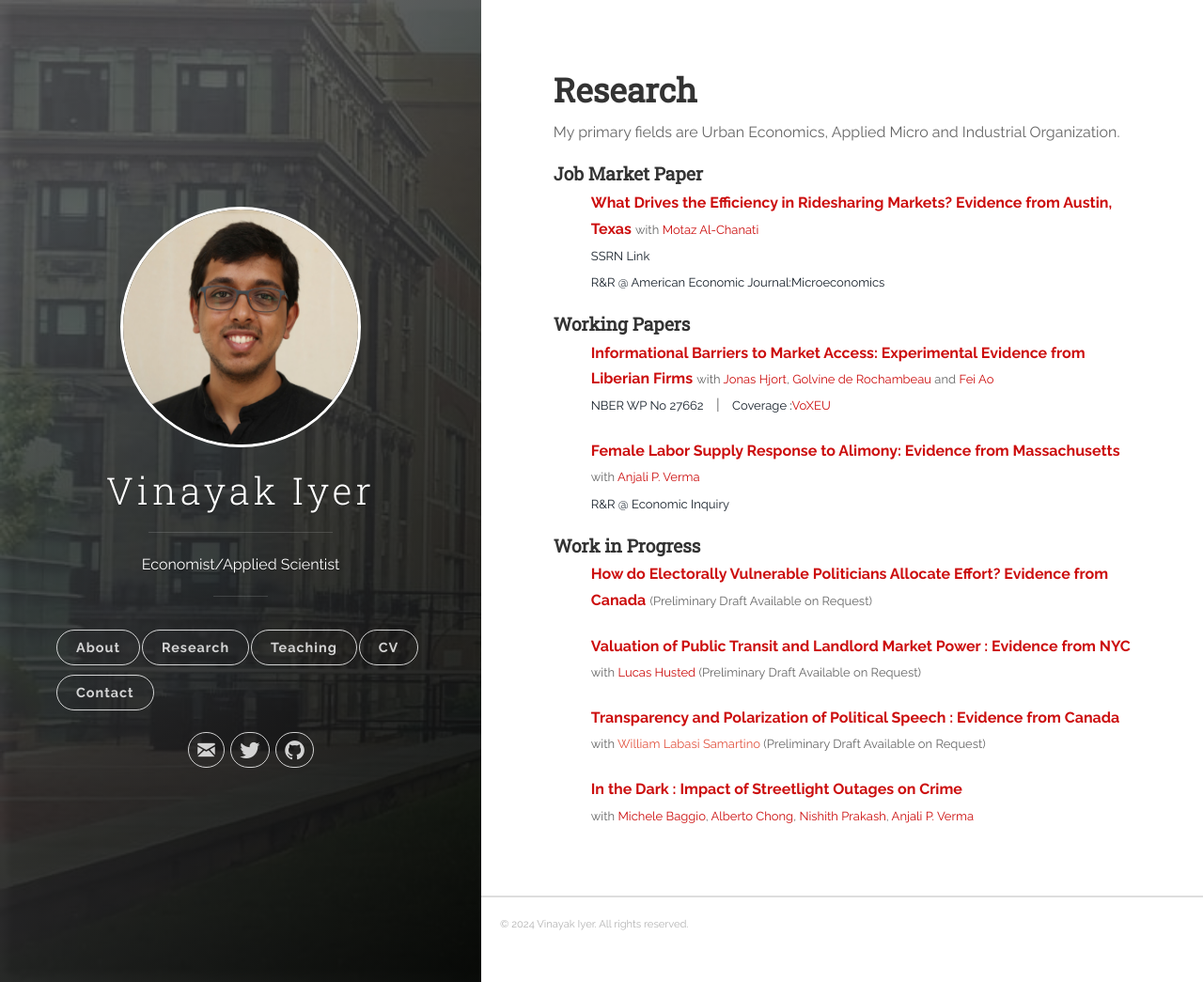
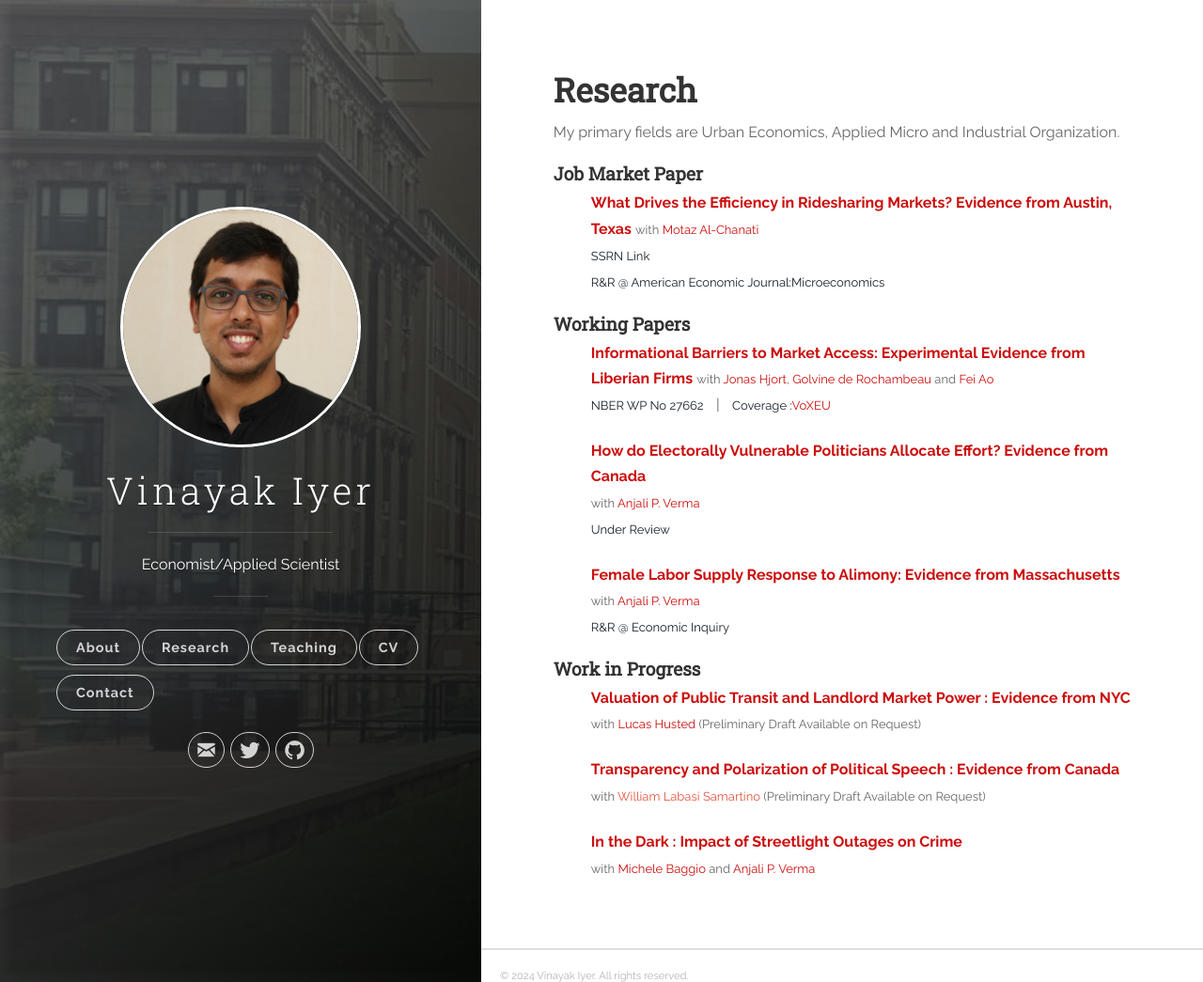
Before and after one commit to vinayakiyer/vinayakiyer.github.io, a Jekyll site: the page built from _posts/2018-06-13-research.markdown, in a window 1280 px wide and 1045 px high. Shown: the whole window at 94% size. Built offline with Jekyll 4.4.1, drawn with Linux system fonts in a browser that asks for light colours.

Commit message:
Update 2018-06-13-research.markdown

```diff
--- a/_posts/2018-06-13-research.markdown
+++ b/_posts/2018-06-13-research.markdown
@@ -31,6 +31,11 @@ tags: [jekyll]
 </ul>
 
 <ul>
+<p><b><font size="3"><span style="color:#505050;"><strong><a href="{{ site.baseurl }}/files/How do Electorally Vulnerable Politicians Allocate Effort.pdf" style="color:#cc0e0e;" target="_blank">How do Electorally Vulnerable Politicians Allocate Effort? Evidence from Canada</a></strong></span></font><br/>
+<font size="2">with <a href="https://anjalipverma.github.io/" style="color:#cc0e0e;" target="_blank">Anjali P. Verma</a></font></b>
+<br/><font size="2"><a  style="color:#17202a;">Under Review</a></font></p></ul>
+
+<ul>
 <p><b><font size="3"><span style="color:#505050;"><strong><a href="{{ site.baseurl }}/files/AlimonyFemaleLaborSupply_VermaIyer2024.pdf" style="color:#cc0e0e;" target="_blank">Female Labor Supply Response to Alimony: Evidence from Massachusetts</a></strong></span></font><br/>
 <font size="2">with <a href="https://anjalipverma.github.io/" style="color:#cc0e0e;" target="_blank">Anjali P. Verma</a></font></b>
 <br/><font size="2"><a  style="color:#17202a;">R&R @ Economic Inquiry</a></font></p></ul>
@@ -50,11 +55,9 @@ ICT dampens traditional information frictions, but not marketing barriers.</font
 
 <h4 id="work-in-progress"><strong>Work in Progress</strong></h4>
 <ul>
-<p><b><font size="3"><span style="color:#505050;"><strong><a style="color:#cc0e0e;" target="_blank">How do Electorally Vulnerable Politicians Allocate Effort? Evidence from Canada</a></strong></span></font> <font size="2"> <a style="color:#cc0e0e;"></a> (Preliminary Draft Available on Request) </font></b></p></ul>
-<ul>
 <p><b><font size="3"><span style="color:#505050;"><strong><a style="color:#cc0e0e;" target="_blank">Valuation of Public Transit and Landlord Market Power : Evidence from NYC</a></strong></span></font> <font size="2">with <a href="https://www.lucashusted.com/home" style="color:#cc0e0e;" target="_blank">Lucas Husted</a> (Preliminary Draft Available on Request) </font></b></p></ul>
 <ul>
 <p><b><font size="3"><span style="color:#505050;"><strong><a style="color:#cc0e0e;" target="_blank">Transparency and Polarization of Political Speech : Evidence from Canada </a></strong></span></font> <br/> <font size="2">with <a target="_blank">William Labasi Samartino</a> (Preliminary Draft Available on Request) </font></b></p></ul>
 
 <ul>
-<p><b><font size="3"><span style="color:#505050;"><strong><a style="color:#cc0e0e;" target="_blank">In the Dark : Impact of Streetlight Outages on Crime </a></strong></span></font> <font size="2"> <br/> with <a href="https://econ.uconn.edu/person/michele-baggio/" style="color:#cc0e0e;" target="_blank">Michele Baggio</a>, <a href="https://aysps.gsu.edu/profile/alberto-chong/" style="color:#cc0e0e;" target="_blank"> Alberto Chong</a>, <a href="https://nishithprakash.com/" style="color:#cc0e0e;" target="_blank"> Nishith Prakash</a>, <a href="https://anjalipverma.github.io/about/" style="color:#cc0e0e;" target="_blank"> Anjali P. Verma </a> </font></b></p></ul>
+<p><b><font size="3"><span style="color:#505050;"><strong><a style="color:#cc0e0e;" target="_blank">In the Dark : Impact of Streetlight Outages on Crime </a></strong></span></font> <font size="2"> <br/> with <a href="https://econ.uconn.edu/person/michele-baggio/" style="color:#cc0e0e;" target="_blank">Michele Baggio</a> and <a href="https://anjalipverma.github.io/about/" style="color:#cc0e0e;" target="_blank"> Anjali P. Verma </a> </font></b></p></ul>
```
